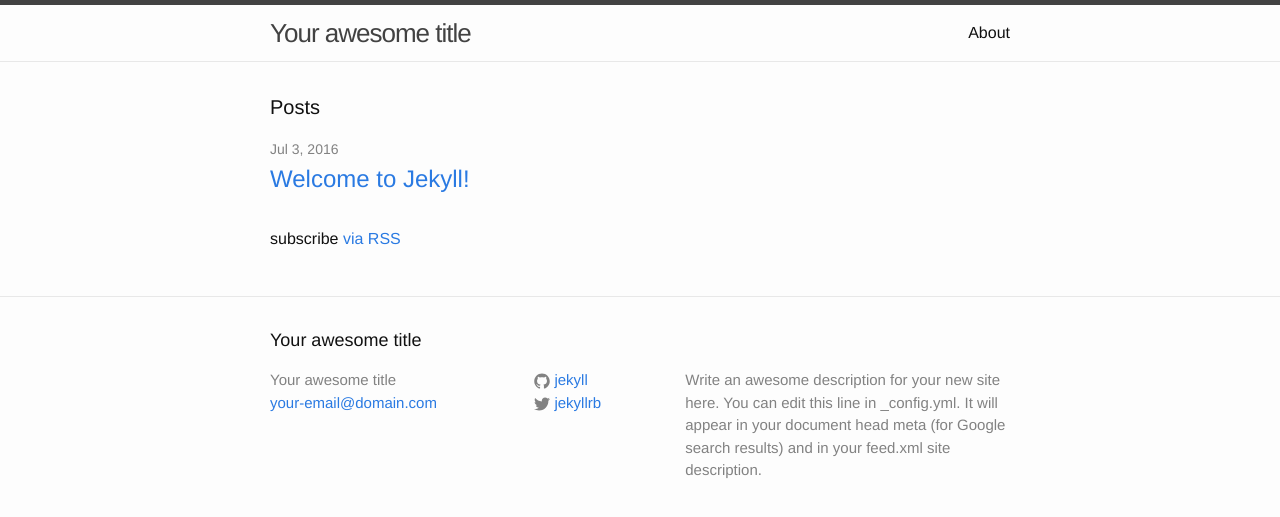
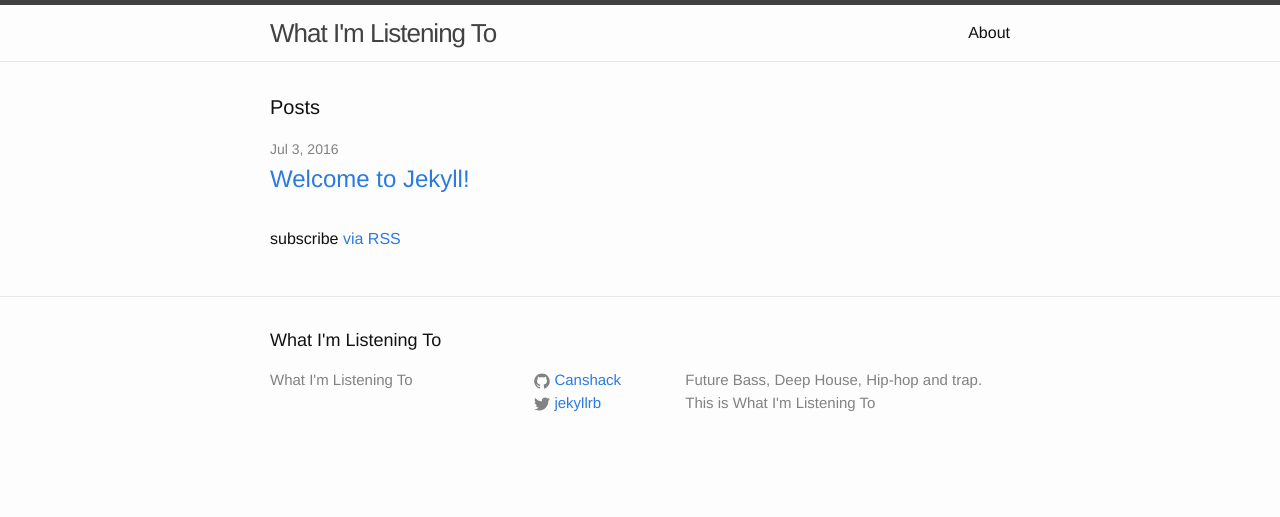
Before and after one commit to tfrenchy/Canshack.github.io, a Jekyll site: the page built from index.html, in a window 1280 px wide. Shown: the top 517 px of the page. Built offline with Jekyll 4.4.1, drawn with Linux system fonts in a browser that asks for light colours.

Commit message:
Update _config.yml
Quick format update

```diff
--- a/_config.yml
+++ b/_config.yml
@@ -6,16 +6,14 @@
 # 'jekyll serve'. If you change this file, please restart the server process.
 
 # Site settings
-title: Your awesome title
-email: your-email@domain.com
+title: What I'm Listening To
+
 description: > # this means to ignore newlines until "baseurl:"
-  Write an awesome description for your new site here. You can edit this
-  line in _config.yml. It will appear in your document head meta (for
-  Google search results) and in your feed.xml site description.
+  Future Bass, Deep House, Hip-hop and trap. This is What I'm Listening To
 baseurl: "" # the subpath of your site, e.g. /blog
 url: "http://yourdomain.com" # the base hostname & protocol for your site
 twitter_username: jekyllrb
-github_username:  jekyll
+github_username:  Canshack
 
 # Build settings
 markdown: kramdown
```
